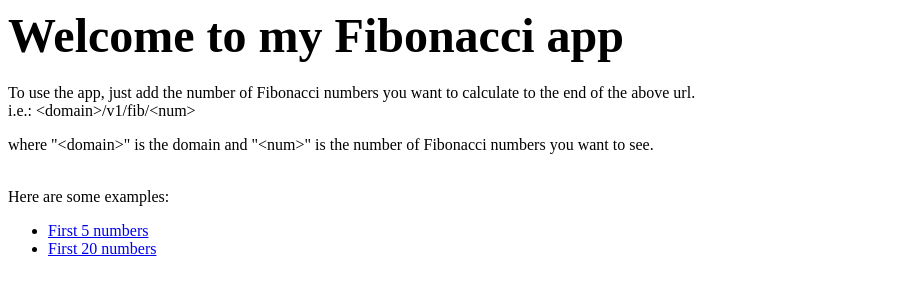
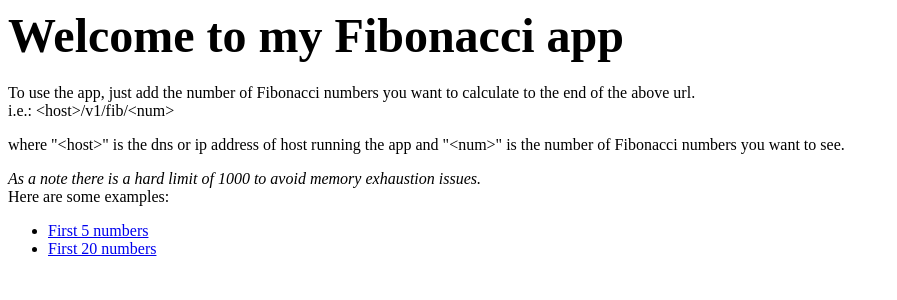
Before and after one commit to bhudlemeyer/fib, a Flask app: page / in a window 1280 px wide. Shown: the top 300 px of the page, without its empty margins (0-897 px from the left). Run offline with Flask 2, Linux system fonts and the light colour scheme.

Commit message:
Update index.html
Modify wording and add limit disclaimer.

```diff
--- a/app/templates/index.html
+++ b/app/templates/index.html
@@ -5,9 +5,10 @@
     <body>
 	    <h1><font size= "+5">Welcome to my Fibonacci app</font></h1>
         <p>To use the app, just add the number of Fibonacci numbers you want to calculate to the end of the above url. <br>
-        i.e.:  &lt;domain&gt;/v1/fib/&lt;num&gt;</p>
-        <p>where "&lt;domain&gt;" is the domain and "&lt;num&gt;" is the number of Fibonacci numbers you want to see.</p>
-        <br>
+        i.e.:  &lt;host&gt;/v1/fib/&lt;num&gt;</p>
+        <p>where "&lt;host&gt;" is the dns or ip address of host running the app and "&lt;num&gt;" is the number of Fibonacci numbers you want to see.</p>
+	<p><i>As a note there is a hard limit of 1000 to avoid memory exhaustion issues.</i>
+	<br>
         <pr>Here are some examples:
             <ul>
                 <li><a href="/v1/fib/5">First 5 numbers</a>
```
